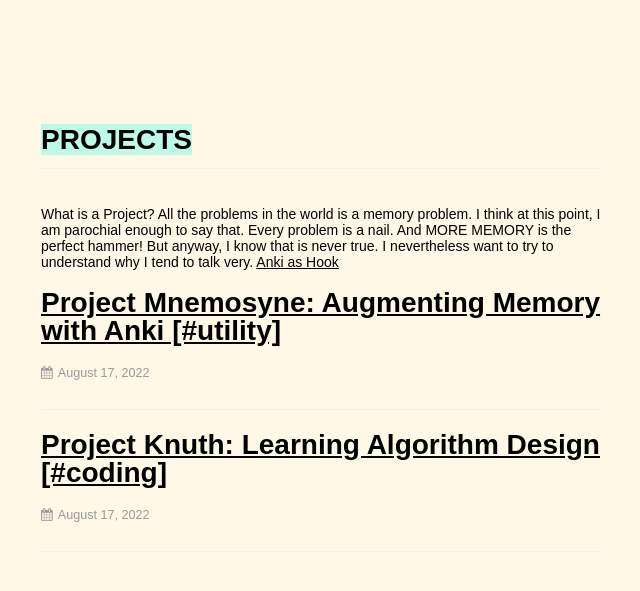
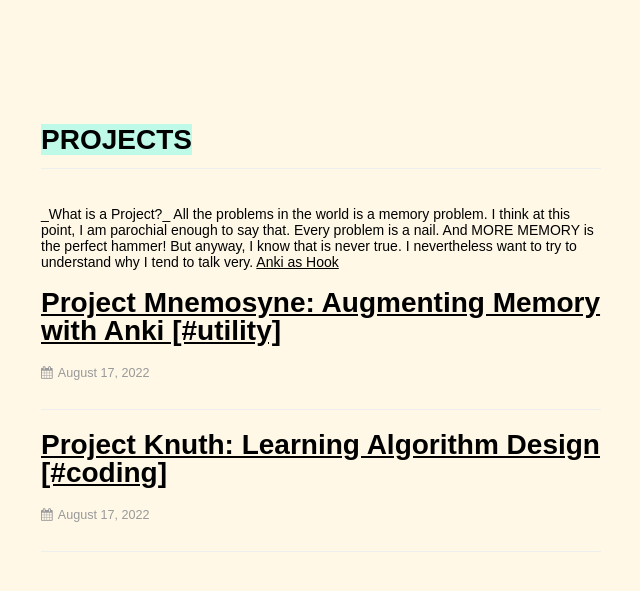
Before and after one commit to dCO2/rococo, a Jekyll site: the page built from projects/index.html, in a window 1280 px wide. Shown: the top 591 px of the page, without its empty margins (335-975 px from the left). Built offline with Jekyll 4.4.1, drawn with Linux system fonts in a browser that asks for light colours; some web fonts are replaced.

```diff
--- a/projects/index.html
+++ b/projects/index.html
@@ -8,7 +8,7 @@ permalink: projects/
 <div class=post>
 </div>
 <br>
-What is a Project?
+_What is a Project?_
 All the problems in the world is a memory problem. I think at this point, I am parochial enough to say that. Every problem is a nail. And MORE MEMORY is the perfect hammer! But anyway, I know that is never true. I nevertheless want to try to understand why I tend to talk very. <a href="/2021/12/24/anki-as-hook">Anki as Hook</a>
 {% for post in site.posts %}
     {% if post.layout == 'project' %}
```
